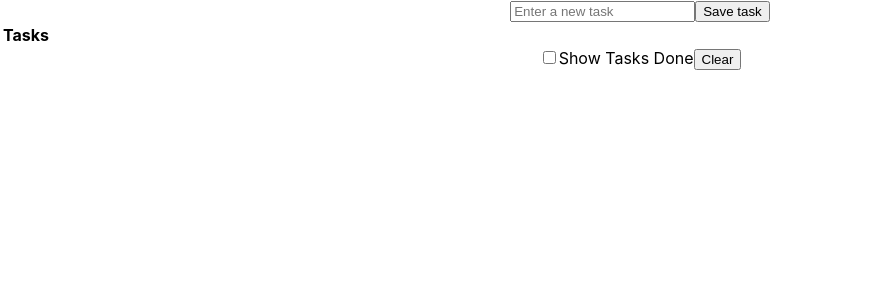
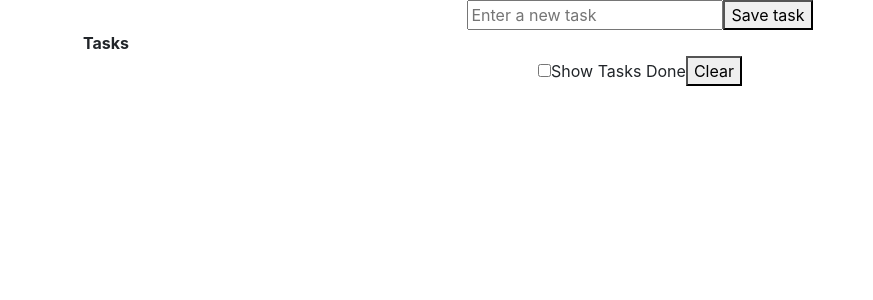
Before and after one commit to BrayanGuerreroXD/react-taskapp-localstorage, a React (Create React App) app: page / in a window 1280 px wide. Shown: the top 300 px of the page, without its empty margins (0-873 px from the left). Built offline with nearby package versions, Linux system fonts and the light colour scheme.

Commit message:
Install boostrap v5.3

```diff
--- a/package.json
+++ b/package.json
@@ -6,6 +6,7 @@
     "@testing-library/jest-dom": "^5.16.5",
     "@testing-library/react": "^13.4.0",
     "@testing-library/user-event": "^13.5.0",
+    "bootstrap": "^5.3.0-alpha1",
     "react": "^18.2.0",
     "react-dom": "^18.2.0",
     "react-scripts": "5.0.1",
--- a/src/App.js
+++ b/src/App.js
@@ -40,6 +40,7 @@ function App() {
 
   return (
     <div className="App">
+      <div className="container">
         <TaskCreator createNewTask={createNewTask} />
         <TaskTable tasks={tasksItems} toggleTask={toggleTask} />
         <VisibilityControl
@@ -56,6 +57,7 @@ function App() {
           />
         )}
       </div>
+    </div>
   );
 }
 
--- a/src/index.js
+++ b/src/index.js
@@ -1,5 +1,6 @@
 import React from 'react';
 import ReactDOM from 'react-dom/client';
+import 'bootstrap/dist/css/bootstrap.min.css'
 import './index.css';
 import App from './App';
 
```
Also changed, not shown: 1 other file (tests, documents, lock files or other folders). Lines whose indentation alone changed are shown as unchanged.
